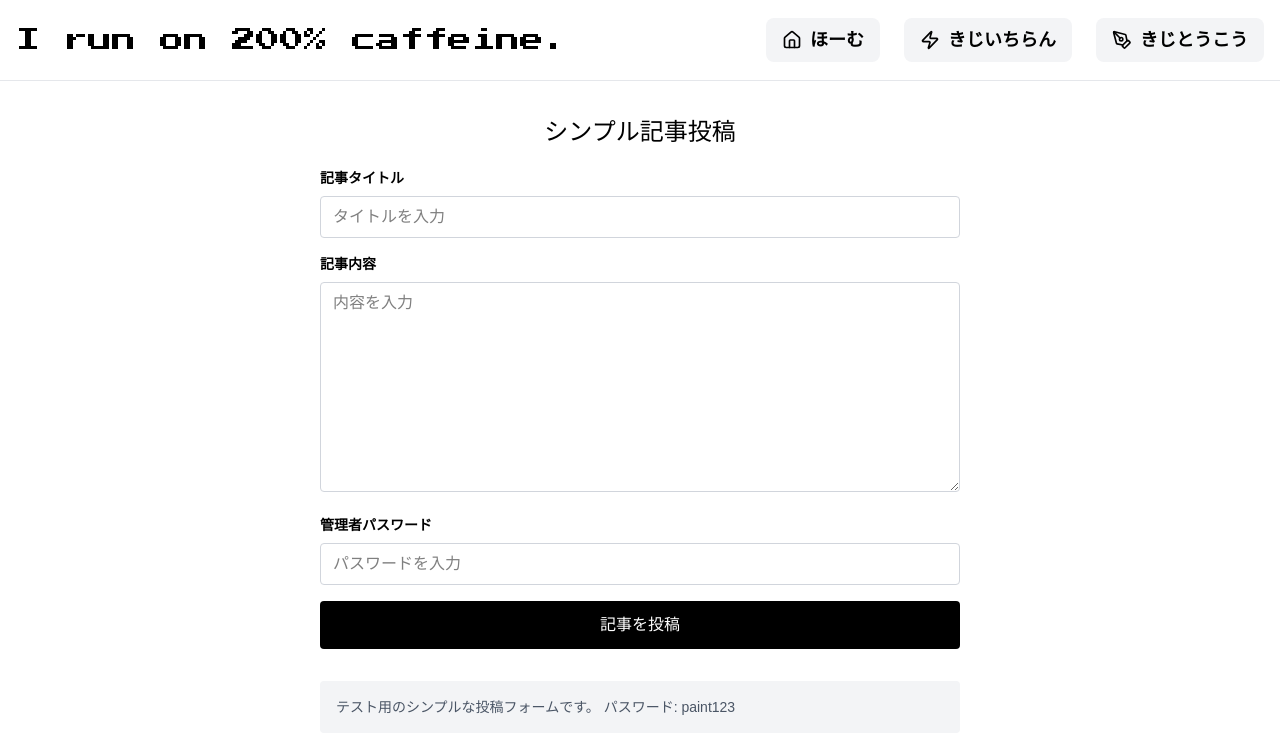
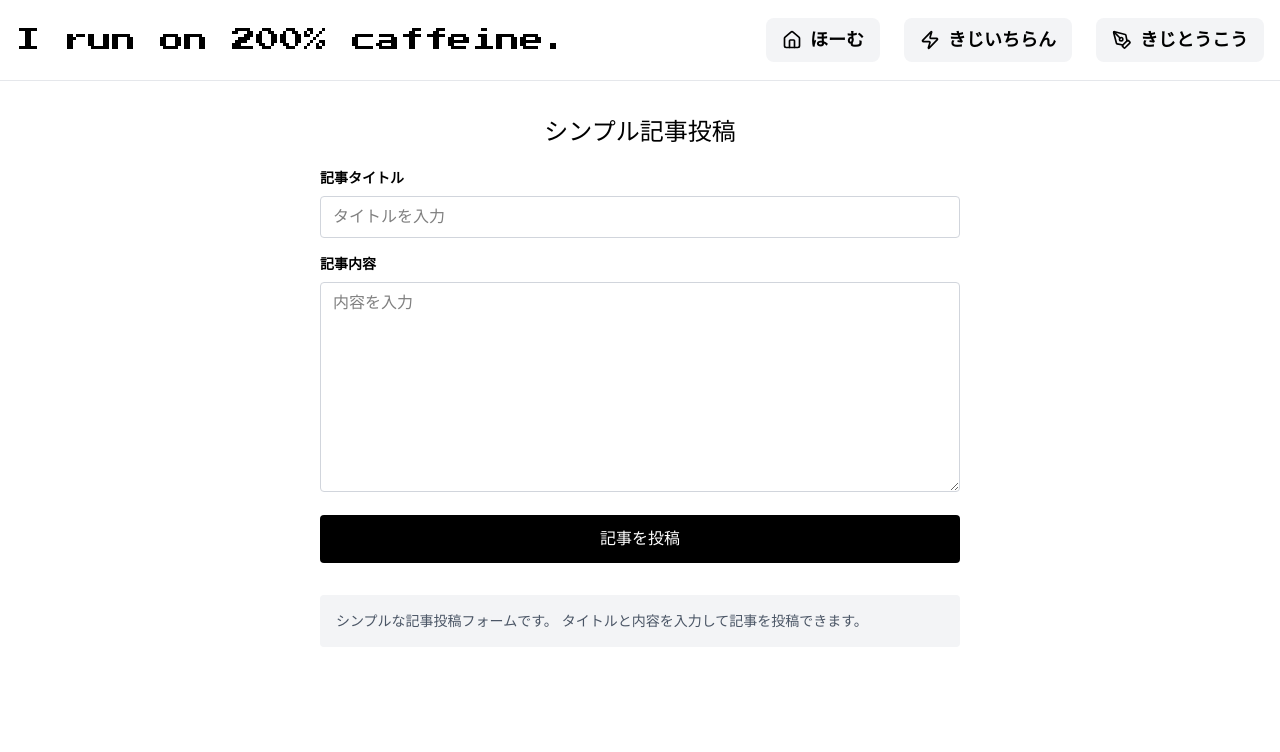
Before and after one commit to yuinukai/iro_ni_ikiru, a Next.js app: page /admin/simple-production in a window 1280 px wide. Shown: the top 752 px of the page. Built offline with nearby package versions, Linux system fonts and the light colour scheme.

Commit message:
Remove password authentication - simplify article posting

```diff
--- a/src/app/admin/simple-production/page.tsx
+++ b/src/app/admin/simple-production/page.tsx
@@ -7,7 +7,6 @@ import Navigation from '@/components/Navigation';
 export default function SimpleProductionAdminPage() {
   const [title, setTitle] = useState('');
   const [content, setContent] = useState('');
-  const [password, setPassword] = useState('');
   const [loading, setLoading] = useState(false);
   const [message, setMessage] = useState('');
   const [messageType, setMessageType] = useState<'success' | 'error'>('success');
@@ -15,8 +14,8 @@ export default function SimpleProductionAdminPage() {
   const handleSubmit = async (e: React.FormEvent) => {
     e.preventDefault();
 
-    if (!title || !content || !password) {
-      setMessage('すべての項目を入力してください');
+    if (!title || !content) {
+      setMessage('タイトルと内容を入力してください');
       setMessageType('error');
       return;
     }
@@ -30,8 +29,7 @@ export default function SimpleProductionAdminPage() {
         headers: { 'Content-Type': 'application/json' },
         body: JSON.stringify({
           title,
-          content,
-          password
+          content
         })
       });
 
@@ -43,7 +41,6 @@ export default function SimpleProductionAdminPage() {
         // フォームをリセット
         setTitle('');
         setContent('');
-        setPassword('');
       } else {
         console.error('API Error:', data);
         setMessage(data.error || `エラーが発生しました (${response.status})`);
@@ -106,19 +103,6 @@ export default function SimpleProductionAdminPage() {
               />
             </div>
 
-            <div>
-              <label className="block text-sm font-bold mb-2">
-                管理者パスワード
-              </label>
-              <input
-                type="password"
-                value={password}
-                onChange={(e) => setPassword(e.target.value)}
-                className="w-full px-3 py-2 border border-gray-300 rounded"
-                placeholder="パスワードを入力"
-              />
-            </div>
-
             <button
               type="submit"
               disabled={loading}
@@ -132,8 +116,8 @@ export default function SimpleProductionAdminPage() {
 
           <div className="mt-8 p-4 bg-gray-100 rounded">
             <p className="text-sm text-gray-600">
-              テスト用のシンプルな投稿フォームです。
-              パスワード: paint123
+              シンプルな記事投稿フォームです。
+              タイトルと内容を入力して記事を投稿できます。
             </p>
           </div>
         </div>
--- a/src/app/api/articles/simple-production/route.ts
+++ b/src/app/api/articles/simple-production/route.ts
@@ -45,24 +45,14 @@ export async function GET() {
 export async function POST(request: NextRequest) {
   try {
     const body = await request.json()
-    const { title, content, password } = body
+    const { title, content } = body
 
-    console.log('Received request:', { title, content: content?.substring(0, 50), password: password ? '***' : 'empty' })
+    console.log('Received request:', { title, content: content?.substring(0, 50) })
     console.log('Environment check:', {
       supabaseUrl: supabaseUrl ? 'set' : 'missing',
       supabaseKey: supabaseKey ? 'set' : 'missing',
-      adminPassword: adminPassword ? 'set' : 'missing',
       supabaseUrlValue: supabaseUrl?.substring(0, 30) + '...' // 最初の30文字のみ表示
     })
-
-    // パスワードチェック（環境変数または固定パスワード）
-    if (password !== adminPassword && password !== 'paint123') {
-      console.log('Password mismatch:', { received: password, expected: adminPassword })
-      return NextResponse.json(
-        { error: 'パスワードが正しくありません' },
-        { status: 401 }
-      )
-    }
 
     if (!title || !content) {
       return NextResponse.json(
```
